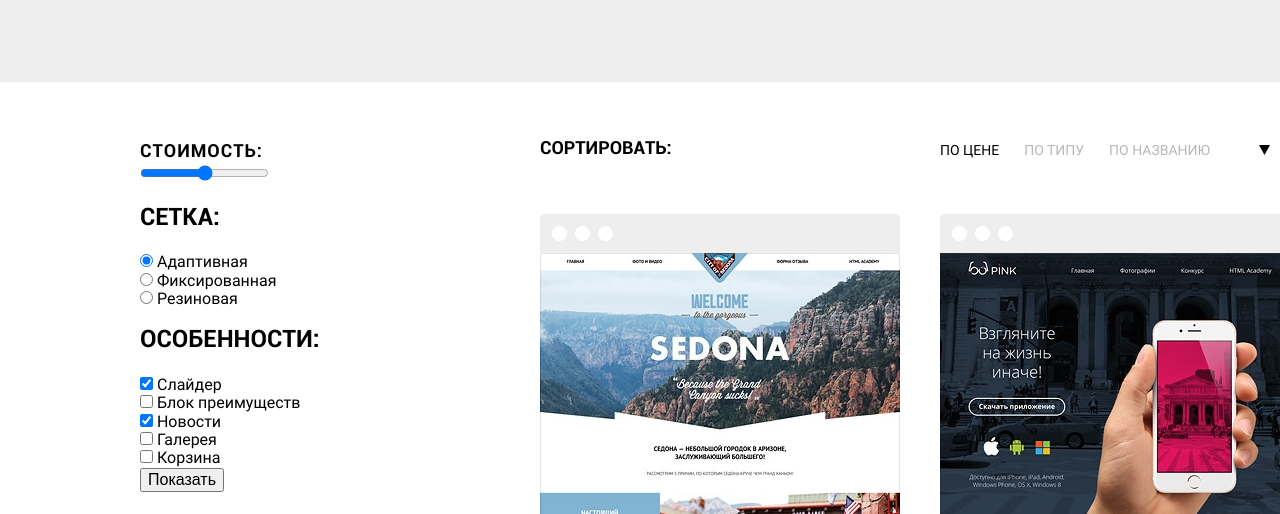
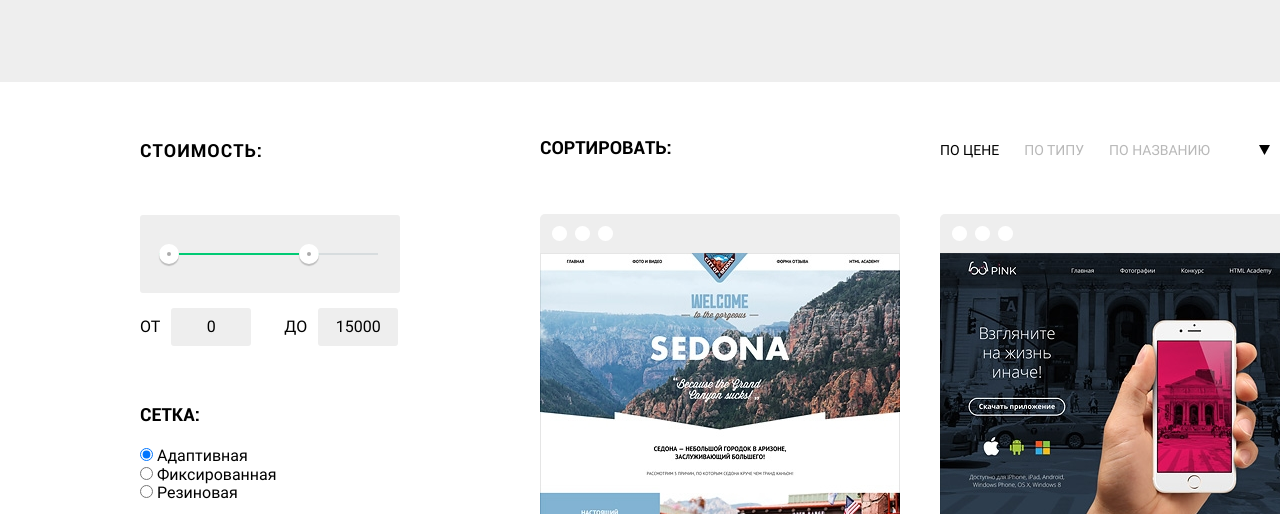
Before and after one commit to e1bandito/nerds, a plain HTML site: page catalog.html in a window 1280 px wide. Shown: the part 274-788 px from the top of the page. Drawn offline with Linux system fonts and the light colour scheme.

Commit message:
Update 2018-02-06T16:34:25.133Z

```diff
--- a/catalog.html
+++ b/catalog.html
@@ -42,7 +42,23 @@
         <form action="https://echo.htmlacademy.ru" method="get">
           <h2 class="sort-form__title">СТОИМОСТЬ:</h2>
 
-          <input class="sort-form__range" type="range" name="price-range" id="price-range">
+          <div class="sort-form__range">
+            <div class="sort-form__range-controls">
+              <div class="sort-form__scale">
+                <div class="sort-form__bar">
+                  <div class="sort-form__toggle sort-form__toggle--min"></div>
+                  <div class="sort-form__toggle sort-form__toggle--max"></div>
+                </div>
+              </div>
+            </div>
+
+            <div class="sort-form__range-value">
+              <label class="sort-form__range-label" for="range-input-min">ОТ</label>
+              <input class="sort-form__range-input" id="range-input-min" type="text" value="0">
+              <label class="sort-form__range-label" for="range-input-max">ДО</label>
+              <input class="sort-form__range-input" id="range-input-max" type="text" value="15000">
+            </div>
+          </div>
 
           <div class="sort-form__grid">
             <h2 class="sort-form__grid-title">СЕТКА:</h2>
--- a/css/style.css
+++ b/css/style.css
@@ -1018,7 +1018,89 @@ a {
   line-height: 24px;
   text-transform: uppercase;
   letter-spacing: 1px;
-  margin: 0; }
+  margin: 0;
+  margin-bottom: 50px; }
+
+.sort-form__range {
+  width: 260px;
+  -webkit-box-sizing: border-box;
+          box-sizing: border-box; }
+
+.sort-form__range-controls {
+  background-color: #eeeeee;
+  padding: 38px 19px;
+  border-radius: 3px;
+  margin-bottom: 15px; }
+
+.sort-form__scale {
+  width: 219px;
+  height: 2px;
+  background-color: #d7dcde; }
+
+.sort-form__bar {
+  position: relative;
+  width: 73%;
+  height: 2px;
+  background-color: #00ca74; }
+
+.sort-form__toggle {
+  position: absolute;
+  top: -9px;
+  -webkit-box-sizing: border-box;
+          box-sizing: border-box;
+  width: 20px;
+  height: 20px;
+  border-radius: 50%;
+  border: 8px solid #ffffff;
+  -webkit-box-shadow: 0 2px 1px 0 rgba(0, 1, 1, 0.2);
+          box-shadow: 0 2px 1px 0 rgba(0, 1, 1, 0.2);
+  background-color: #ababab;
+  cursor: pointer; }
+
+.sort-form__toggle--min {
+  left: 0%; }
+
+.sort-form__toggle--max {
+  right: 0%; }
+
+.sort-form__range-value {
+  display: -webkit-box;
+  display: -ms-flexbox;
+  display: flex;
+  -webkit-box-pack: start;
+      -ms-flex-pack: start;
+          justify-content: flex-start;
+  width: 260px;
+  margin-bottom: 41px; }
+
+.sort-form__range-label {
+  font-size: 16px;
+  font-weight: 400;
+  line-height: 38px;
+  margin-right: 11px; }
+
+.sort-form__range-input {
+  -webkit-box-sizing: border-box;
+          box-sizing: border-box;
+  width: 80px;
+  font-family: inherit;
+  font-size: 16px;
+  font-weight: 400;
+  line-height: 22px;
+  text-align: center;
+  background-color: #eeeeee;
+  border-radius: 3px;
+  padding: 8px;
+  border: none; }
+
+.sort-form__range-value label:nth-last-of-type(1) {
+  margin-left: 33px; }
+
+.sort-form__grid-title {
+  font-size: 18px;
+  font-weight: 700;
+  line-height: 30px;
+  text-transform: uppercase; }
 
 .sort {
   width: 760px;
```
Also changed, not shown: css/style.min.css.
